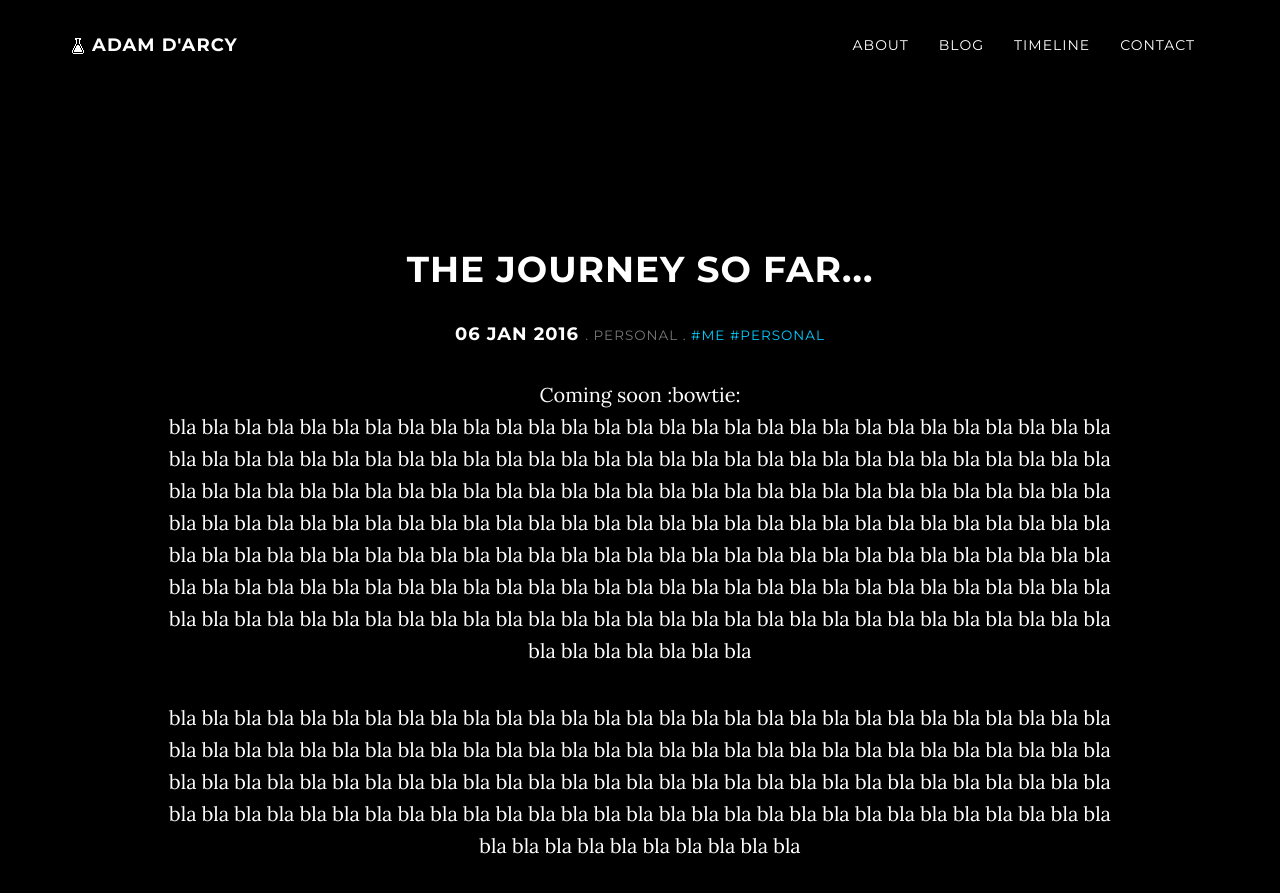
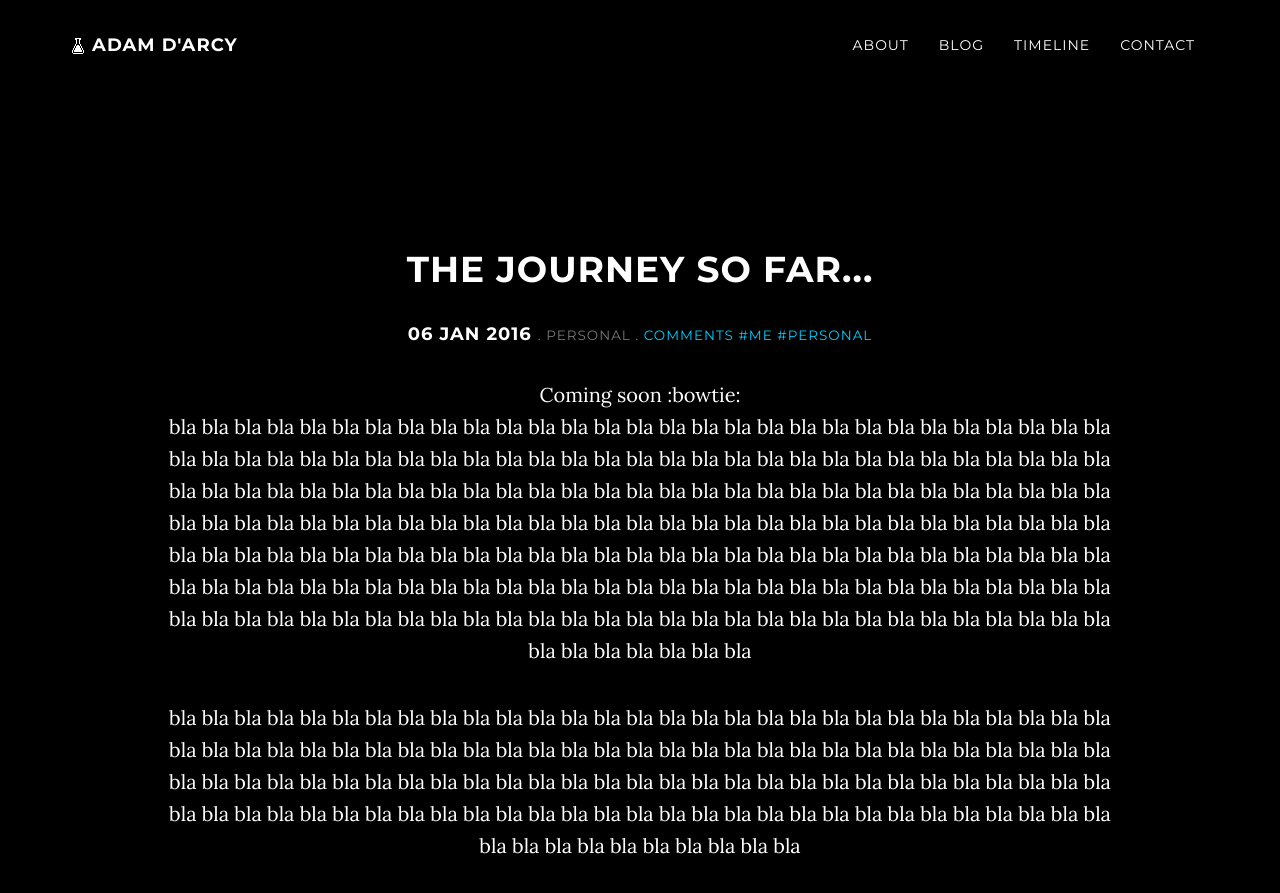
Before and after one commit to addstar34/addstar34.github.io, a Jekyll site: the page built from _posts/2016-01-06-the-journey-so-far.md, in a window 1280 px wide and 900 px high. Shown: the top 893 px of the window. Built offline with Jekyll 4.4.1, drawn with Linux system fonts in a browser that asks for light colours; nearby versions of some CDN libraries; comment, search, counter and statistics services are not loaded; a style sheet for code colours, icons or effects is not loaded.

Commit message:
added disqus back into the site

```diff
--- a/_config.yml
+++ b/_config.yml
@@ -32,7 +32,7 @@
 author: "Adam D'Arcy"
 title: "Adam D'Arcy"
 description: "Blog and website of Adam D'Arcy, blogging mainly for tech but at times other stuff. Opinions expressed are mine."
-keywords: "adam, d'arcy, personal, blog, coding"
+keywords: "adam, adam d'arcy, personal, blog, coding"
 favicon: "/img/favicon.ico"
 404-img: "/img/labtocat.png"
 
@@ -96,7 +96,7 @@
 pocket-share: True
 vkontakte-share: False
 
-disqus-shortname: ""
+disqus-shortname: "addstar34"
 
 syntax-highlight: True
 
--- a/_includes/latest-post.html
+++ b/_includes/latest-post.html
@@ -11,7 +11,7 @@
         <h4> <strong> {{ post.date | date_to_string }} </strong>
           <small>. {{ post.category }} .</small>
           <strong> <a href="{{site.baseurl}}{{ post.url }}">{{post.title}} </a> </strong>
-
+          <small> <a href="{{site.baseurl}}{{post.url}}#disqus_thread">Comments</a></small>
         </h4>
 
         {{ post.content | truncatewords: site.post-preview-words | strip_html | markdownify }}
--- a/_includes/post-list.html
+++ b/_includes/post-list.html
@@ -9,7 +9,7 @@
     <strong>{{ post.title }}</strong>
   </a>
   <br class="visible-xs-block">
-
+  <small><a href="{{site.baseurl}}{{post.url}}#disqus_thread">Comments</a></small>
 </h4>
 
 <!-- Post List End -->
--- a/_layouts/post.html
+++ b/_layouts/post.html
@@ -16,7 +16,7 @@
 
           <h1><strong>{{ page.title }}</strong></h1>
           <h4><strong>{{ page.date | date_to_string }}</strong>
-            <small> . {{ page.category }} .
+            <small> . {{ page.category }} . <a href="{{site.baseurl}}{{page.url }}#disqus_thread">Comments</a>
             {% for tag in page.tags %}
               <a href="{{site.baseurl}}/tags/{{tag}}.html">#{{ tag }}</a>
             {% endfor %}
@@ -26,6 +26,10 @@
           {{ page.content | markdownify }}
 
           {% include share.html %}
+
+          {% if jekyll.environment == "production" %}
+            {% include comments.html %}
+          {% endif %}
 
           {% include social-buttons.html %}
 
```
